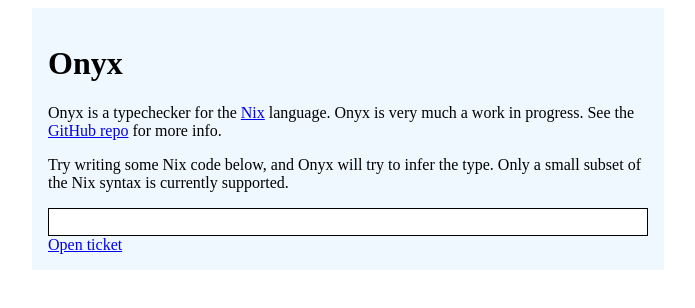
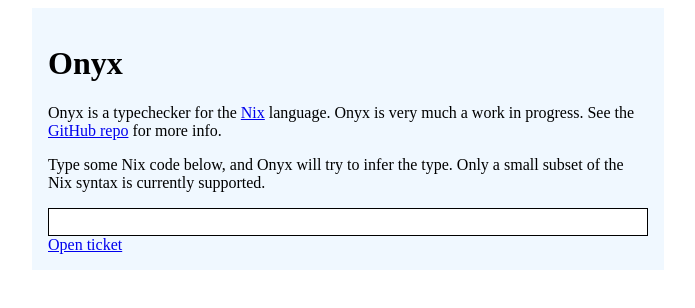
Before and after one commit to nmattia/onyx, a Svelte app in the folder playground/app/: page / in a window 1280 px wide. Shown: the top 308 px of the page, without its empty margins (292-987 px from the left). Built offline with nearby package versions, Linux system fonts and the light colour scheme.

Commit message:
Minor app update

```diff
--- a/playground/app/src/App.svelte
+++ b/playground/app/src/App.svelte
@@ -42,18 +42,20 @@
     for more info.<br />
   </p>
   <p>
-    Try writing some Nix code below, and Onyx will try to infer the type. Only a
-    small subset of the Nix syntax is currently supported.
+    Type some Nix code below, and Onyx will try to infer the type. Only a small
+    subset of the Nix syntax is currently supported.
   </p>
 
   <div class="cm-container" bind:this={codemirrorContainer} />
   <output>{output}</output>
 
-  <a
-    href="https://github.com/nmattia/onyx/issues/new/choose"
-    target="_blank"
-    rel="noopener noreferrer">Open ticket</a
-  >
+  <div>
+    <a
+      href="https://github.com/nmattia/onyx/issues/new/choose"
+      target="_blank"
+      rel="noopener noreferrer">Open ticket</a
+    >
+  </div>
 </main>
 
 <style>
```
